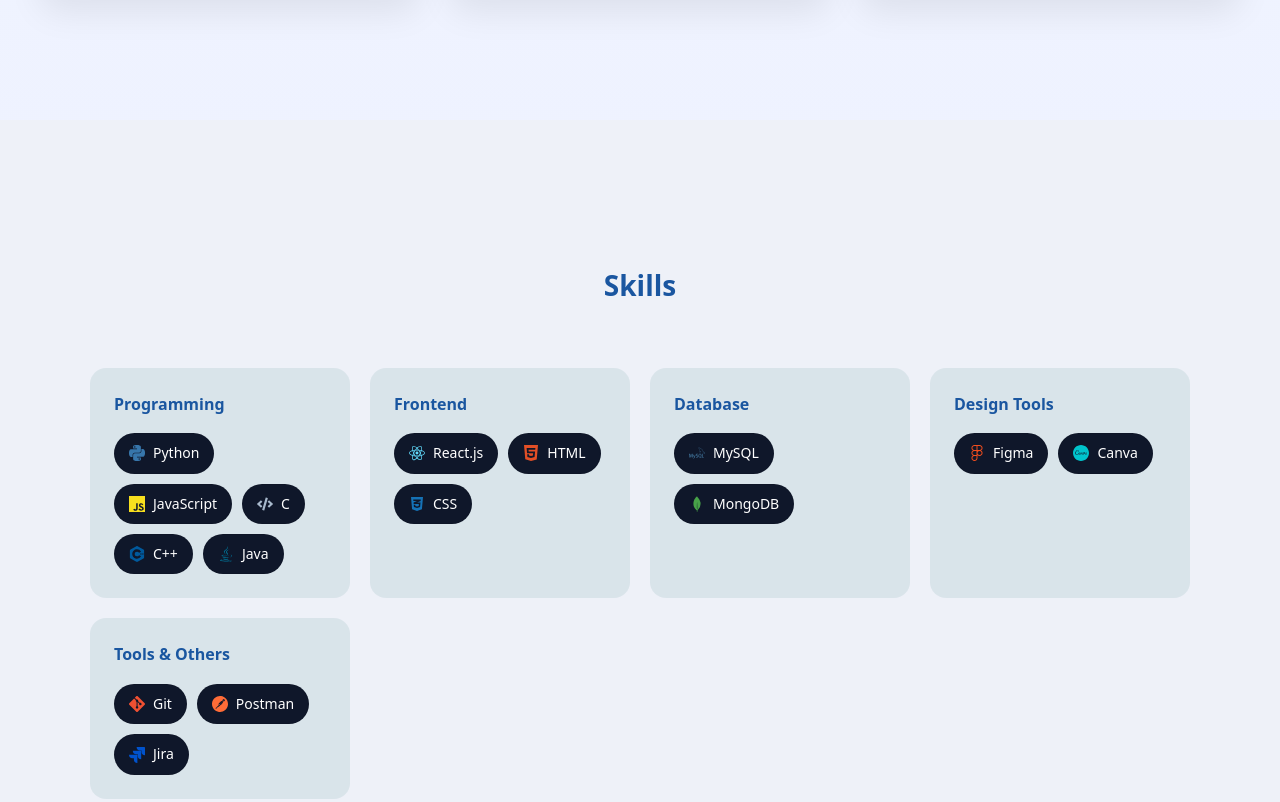
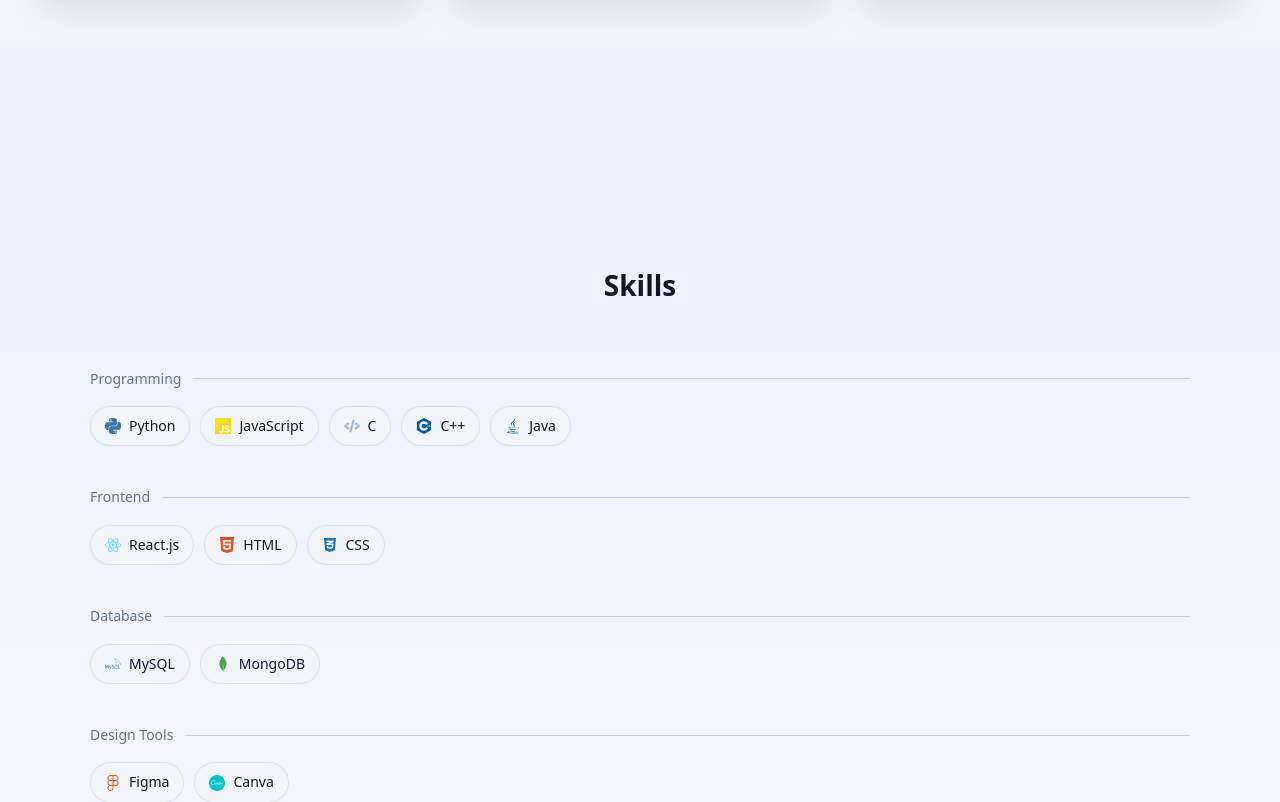
Before and after one commit to julkarShabab/portfolio, a React (Vite) app in the folder my-react-app/: page / in a window 1280 px wide. Shown: the part 1399-2201 px from the top of the page. Built offline with nearby package versions, Linux system fonts and the light colour scheme.

Commit message:
icon changes again(looks like final ver)

```diff
--- a/my-react-app/src/components/Skills.jsx
+++ b/my-react-app/src/components/Skills.jsx
@@ -65,10 +65,12 @@
   <section id="skills" className="skills-section">
     <div className="skills-container">
       <h2 className="skills-title">Skills</h2>
-        <div className="skills-grid">
       {skillCategories.map((category) => (
-            <div key={category.title} className="skills-card">
-              <div className="skills-card-title">{category.title}</div>
+        <div key={category.title} className="skills-row">
+          <div className="skills-row-header">
+            <span className="skills-row-title">{category.title}</span>
+            {/* <span className="skills-row-count">{category.skills.length}</span> */}
+          </div>
           <div className="skills-items">
             {category.skills.map((skill) => (
               <div key={skill.name} className="skill-pill">
@@ -80,7 +82,6 @@
         </div>
       ))}
     </div>
-      </div>
   </section>
 );
 }
--- a/my-react-app/src/index.css
+++ b/my-react-app/src/index.css
@@ -415,7 +415,6 @@
 
 .skills-section {
   padding: 60px 20px;
-  background: #eef1f8;
 }
 
 .skills-container {
@@ -426,48 +425,53 @@
 .skills-title {
   font-size: 28px;
   font-weight: 700;
-  color: #1a56a0;
-  margin-bottom: 32px;
+  margin-bottom: 40px;
 }
 
-/* Card grid */
-.skills-grid {
-  display: grid;
-  grid-template-columns: repeat(auto-fit, minmax(260px, 1fr));
-  gap: 20px;
+.skills-row {
+  margin-bottom: 40px;
 }
 
-.skills-card {
-  background: #bbd1d467;
-  border-radius: 16px;
-  padding: 24px;
-}
-
-.skills-card-title {
-  font-size: 16px;
-  font-weight: 600;
-  color: #1a56a0;
+.skills-row-header {
+  display: flex;
+  align-items: center;
+  gap: 12px;
   margin-bottom: 16px;
 }
 
-/* Pills row */
+.skills-row-title {
+  font-size: 14px;
+  font-weight: 500;
+  color: #64748b;
+  white-space: nowrap;
+}
+
+.skills-row-header::after {
+  content: "";
+  flex: 1;
+  height: 1px;
+  background: rgba(100, 116, 139, 0.25);
+}
+
+.skills-row-count {
+  font-size: 13px;
+  color: #94a3b8;
+}
+
 .skills-items {
   display: flex;
   flex-wrap: wrap;
   gap: 10px;
 }
 
-/* Skill pill — dark style */
 .skill-pill {
   display: flex;
   align-items: center;
   gap: 8px;
   padding: 8px 14px;
   border-radius: 999px;
-  /* background:#f1f5f9;
-  color:#0f172a; */
-  background:#0f172a ;
-  color: white;
+  background: #f1f5f9;
+  color: #0f172a;
   font-size: 14px;
   border: 1px solid rgba(0, 0, 0, 0.08);
   transition: 0.25s;
@@ -475,8 +479,7 @@
 
 .skill-pill:hover {
   transform: translateY(-2px);
-  /* background: #e2e8f0; */
-  background: #1e293b;
+  background: #e2e8f0;
 }
 
 .skill-pill svg {
```
Lines whose indentation alone changed are shown as unchanged.
